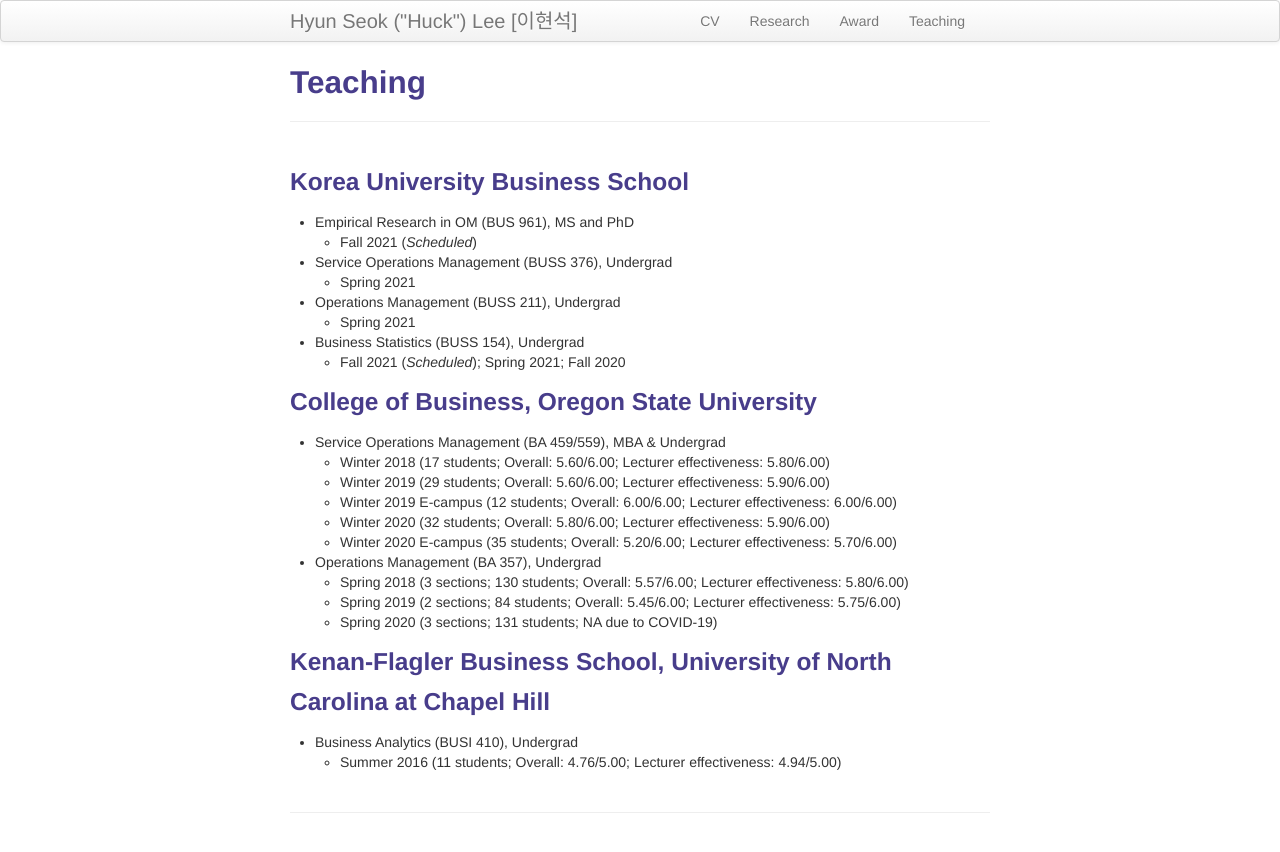
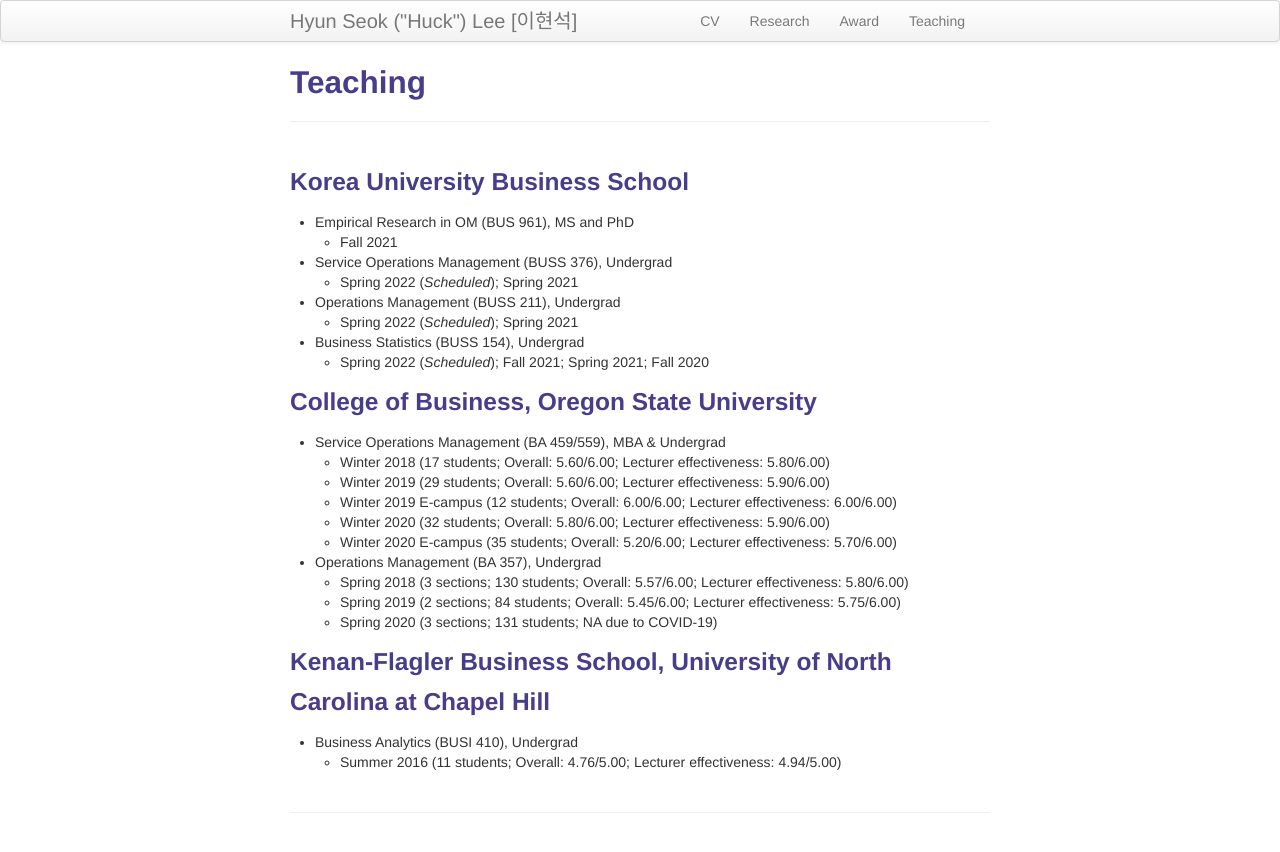
Before and after one commit to lordya2/lordya2.github.io, a Jekyll site: the page built from pages/teaching.md, in a window 1280 px wide. Shown: the top 852 px of the page. Built offline with Jekyll 4.4.1, drawn with Linux system fonts in a browser that asks for light colours.

Commit message:
Update teaching.md

```diff
--- a/pages/teaching.md
+++ b/pages/teaching.md
@@ -7,13 +7,13 @@ description: Hyun Seok ("Huck") Lee's Teaching
 
 ### Korea University Business School
 * Empirical Research in OM (BUS 961), MS and PhD
-  * Fall 2021 (*Scheduled*)
+  * Fall 2021
 * Service Operations Management (BUSS 376), Undergrad
-  * Spring 2021
+  * Spring 2022 (*Scheduled*); Spring 2021
 * Operations Management (BUSS 211), Undergrad
-  * Spring 2021
+  * Spring 2022 (*Scheduled*); Spring 2021
 * Business Statistics (BUSS 154), Undergrad
-  * Fall 2021 (*Scheduled*); Spring 2021; Fall 2020
+  * Spring 2022 (*Scheduled*); Fall 2021; Spring 2021; Fall 2020
 
 
 ### College of Business, Oregon State University
```
